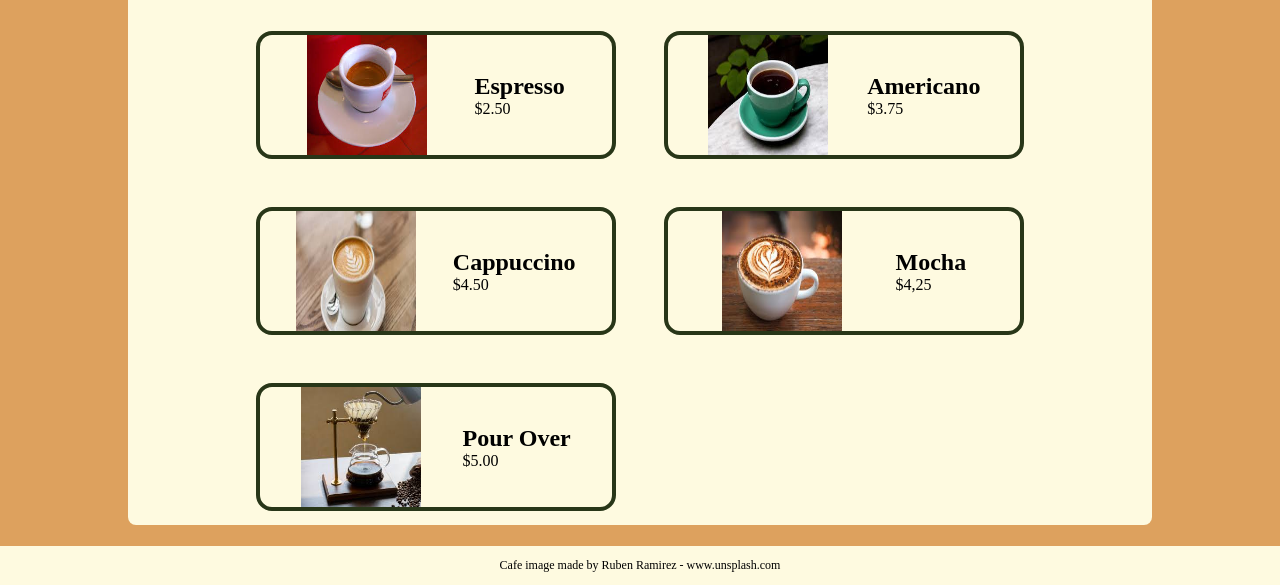
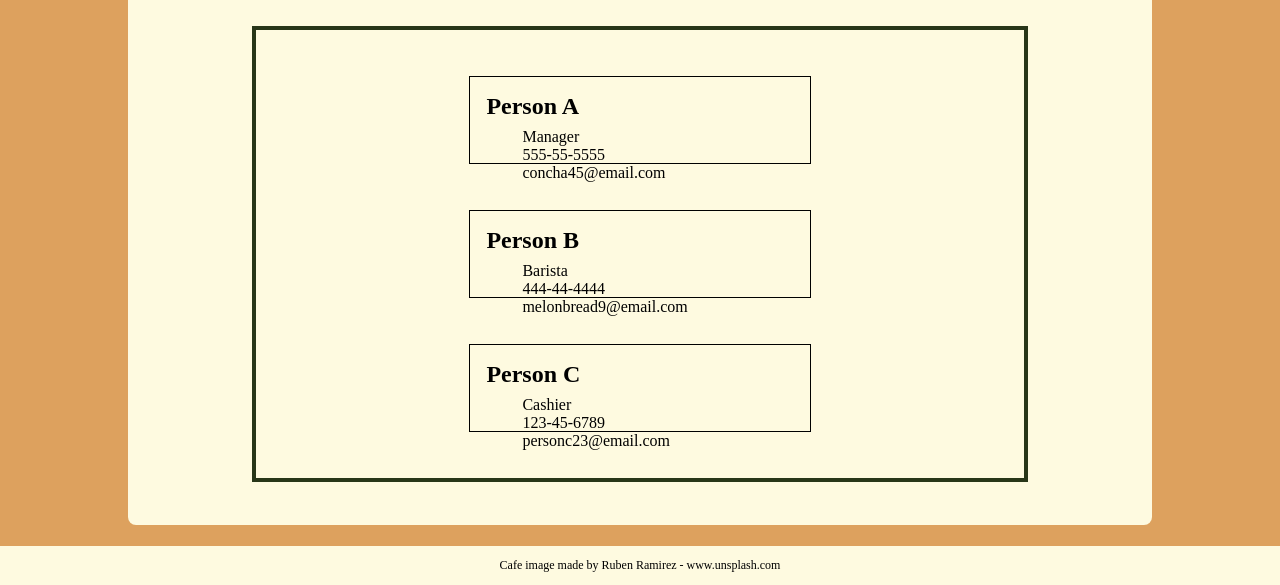
Before and after one commit to cbaronia/restaurant-page, a website built with webpack: page src/template.html in a window 1280 px wide. Shown: the part 215-800 px from the top of the page. Built offline with nearby package versions, Linux system fonts and the light colour scheme.

Commit message:
Create contact page on template html

```diff
--- a/src/index.js
+++ b/src/index.js
@@ -3,4 +3,4 @@ import homePage from "./home.js";
 import menuPage from "./menu.js";
 
 // homePage.createHomePage();
-menuPage.createMenuPage();
+// menuPage.createMenuPage();
--- a/src/styles.css
+++ b/src/styles.css
@@ -108,6 +108,29 @@ header nav button:hover {
     width: 120px;
 }
 
+.contacts {
+    height: 70%;
+    width: 75%;
+    list-style-type: none;
+    border: 4px var(--pakistan-green) solid;
+    display: flex;
+    flex-direction: column;
+    justify-content: space-evenly;
+    align-items: center;
+}
+
+.contacts li {
+    border: 1px black solid;
+    height: 12%;
+    width: 40%;
+    padding: 16px;
+}
+
+.contacts li div {
+    padding-top: 8px;
+    padding-left: 36px;
+}
+
 footer {
     width: 100%;
     background-color: var(--cornsilk);
--- a/src/template.html
+++ b/src/template.html
@@ -14,7 +14,30 @@
         </nav>
     </header>
     <div id="content">
-
+      <h1 class="tab-title">Contact</h1>
+      <ul class="contacts">
+        <li>
+            <h2>Person A</h2>
+            <div>
+                <p>Manager</p>
+                <p>555-55-5555</p>
+                <p>concha45@email.com</p>
+            </div>
+        </li>
+        <li>
+            <h2>Person B</h2>
+            <div>
+                <p>Barista</p>
+                <p>444-44-4444</p>
+                <p>melonbread9@email.com</p>
+        </li>
+        <li>
+            <h2>Person C</h2>
+            <div>
+                <p>Cashier</p>
+                <p>123-45-6789</p>
+                <p>personc23@email.com</p></li>
+      </ul>
     </div>
     <footer>
         <p>Cafe image made by Ruben Ramirez - www.unsplash.com</p>
```
